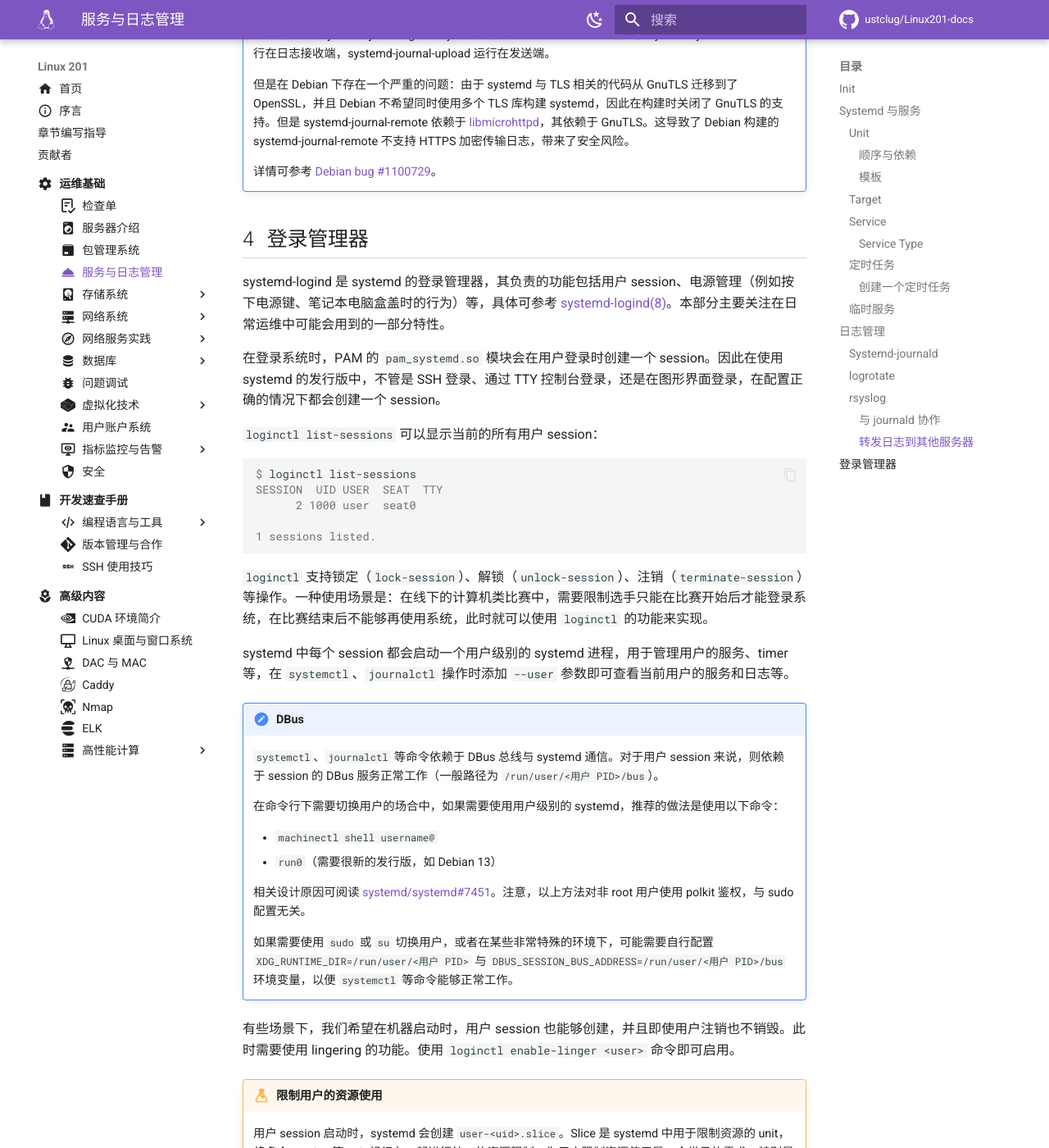
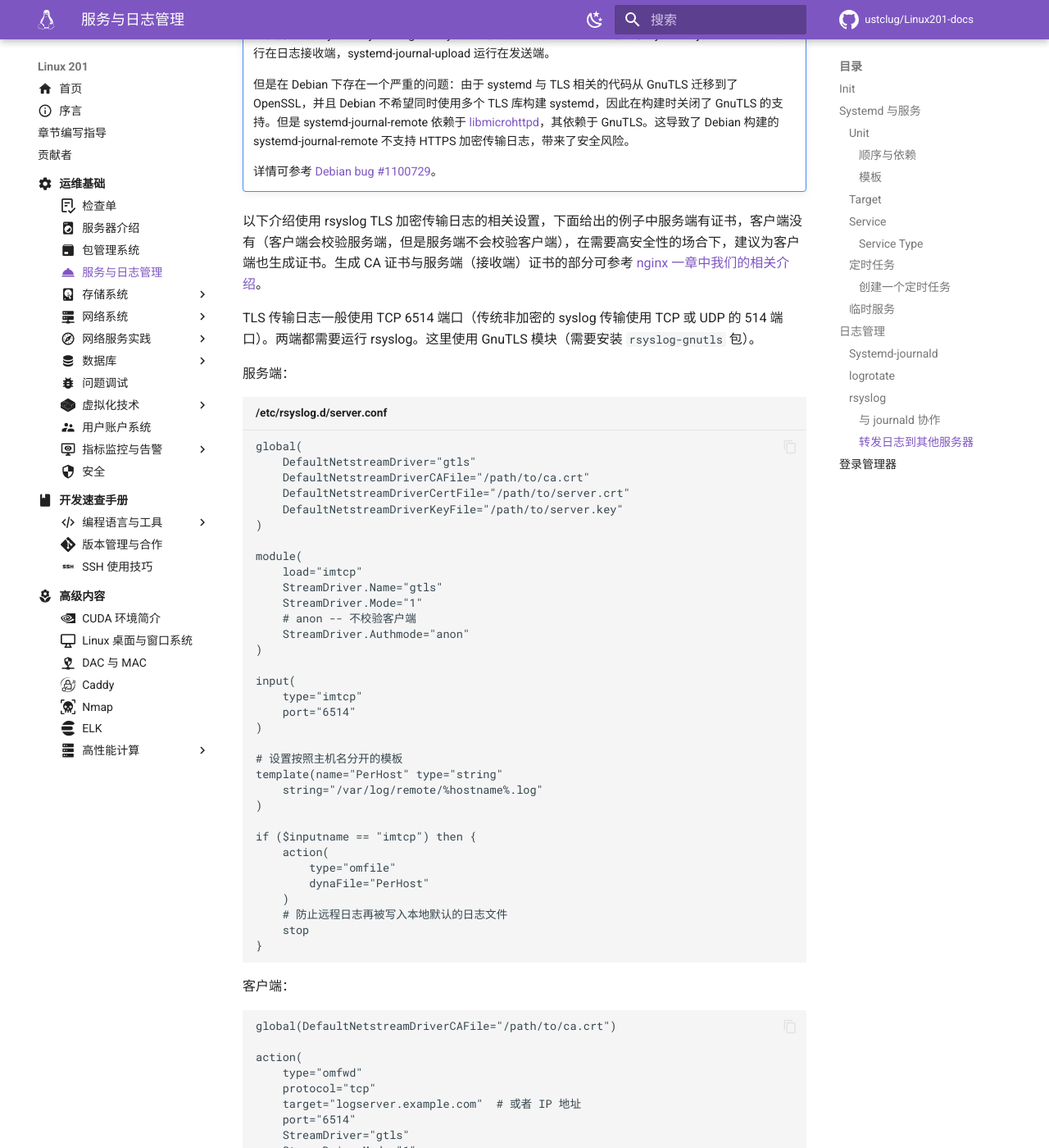
Before and after one commit to ustclug/Linux201-docs, an MkDocs documentation site: the page built from docs/ops/service.md, in a window 1280 px wide and 1400 px high, scrolled down 17365 px. Shown: the whole window at 82% size. Built offline with MkDocs 1.6.1 and Material for MkDocs 9.7.7, drawn with Linux system fonts in a browser that asks for light colours; comment, search, counter and statistics services are not loaded; some of the changed text lies outside the part shown.

Commit message:
ops/service: rsyslog forwarding done

````diff
--- a/docs/ops/service.md
+++ b/docs/ops/service.md
@@ -612,7 +612,65 @@ ForwardToSyslog=yes
 
     详情可参考 [Debian bug #1100729](https://bugs.debian.org/cgi-bin/bugreport.cgi?bug=1100729)。
 
+以下介绍使用 rsyslog TLS 加密传输日志的相关设置，下面给出的例子中服务端有证书，客户端没有（客户端会校验服务端，但是服务端不会校验客户端），在需要高安全性的场合下，建议为客户端也生成证书。生成 CA 证书与服务端（接收端）证书的部分可参考 [nginx 一章中我们的相关介绍](./network-service/nginx.md#getting-certificates)。
 
+TLS 传输日志一般使用 TCP 6514 端口（传统非加密的 syslog 传输使用 TCP 或 UDP 的 514 端口）。两端都需要运行 rsyslog。这里使用 GnuTLS 模块（需要安装 `rsyslog-gnutls` 包）。
+
+服务端：
+
+```conf title="/etc/rsyslog.d/server.conf"
+global(
+    DefaultNetstreamDriver="gtls"
+    DefaultNetstreamDriverCAFile="/path/to/ca.crt"
+    DefaultNetstreamDriverCertFile="/path/to/server.crt"
+    DefaultNetstreamDriverKeyFile="/path/to/server.key"
+)
+
+module(
+    load="imtcp"
+    StreamDriver.Name="gtls"
+    StreamDriver.Mode="1"
+    # anon -- 不校验客户端
+    StreamDriver.Authmode="anon"
+)
+
+input(
+    type="imtcp"
+    port="6514"
+)
+
+# 设置按照主机名分开的模板
+template(name="PerHost" type="string"
+    string="/var/log/remote/%hostname%.log"
+)
+
+if ($inputname == "imtcp") then {
+    action(
+        type="omfile"
+        dynaFile="PerHost"
+    )
+    # 防止远程日志再被写入本地默认的日志文件
+    stop
+}
+```
+
+客户端：
+
+```conf
+global(DefaultNetstreamDriverCAFile="/path/to/ca.crt")
+
+action(
+    type="omfwd"
+    protocol="tcp"
+    target="logserver.example.com"  # 或者 IP 地址
+    port="6514"
+    StreamDriver="gtls"
+    StreamDriverMode="1"
+    # 验证远程证书的名称
+    StreamDriverAuthMode="x509/name"
+    StreamDriverPermittedPeers="logserver.example.com"
+)
+```
 
 ## 登录管理器 {#logind}
 
````
